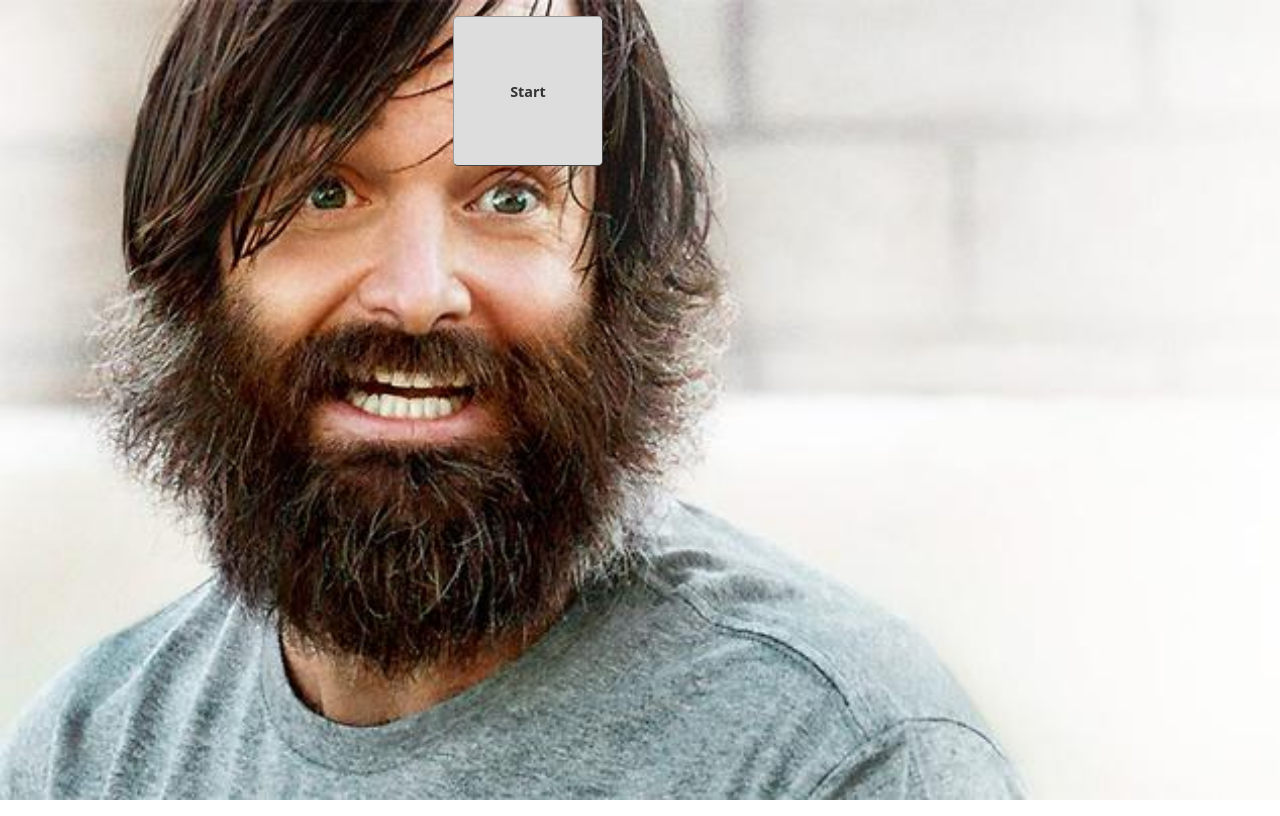
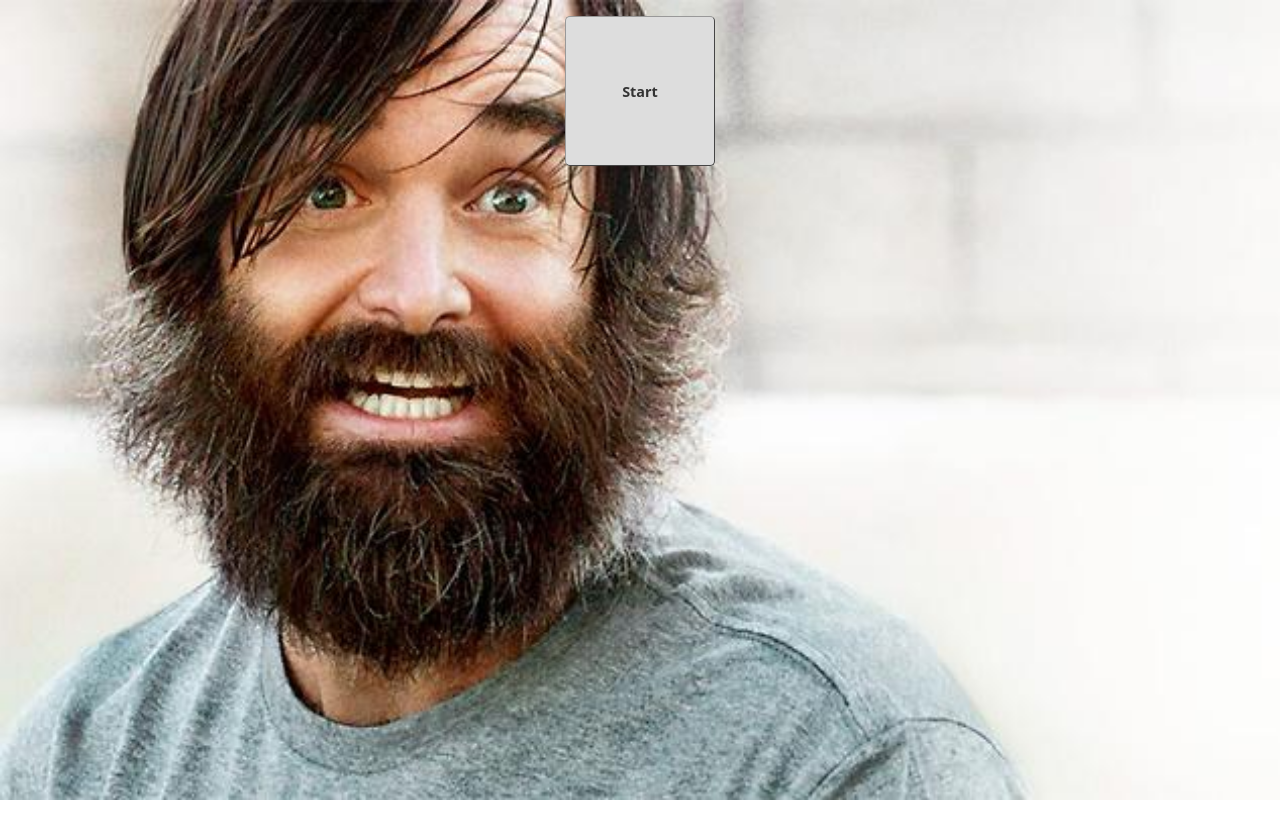
Before and after one commit to chrisworman/sound-board, a plain HTML site: page index.html in a window 1280 px wide. Drawn offline with nearby package versions, Linux system fonts and the light colour scheme.

Commit message:
Center button container

```diff
--- a/style.css
+++ b/style.css
@@ -14,7 +14,7 @@ body {
 
 .buttons {
 	max-width: 1024px;
-	margin: 1rem;
+	margin: 1rem auto;
 	display: flex;
 	flex-flow: row wrap;
 	justify-content: center;
```
